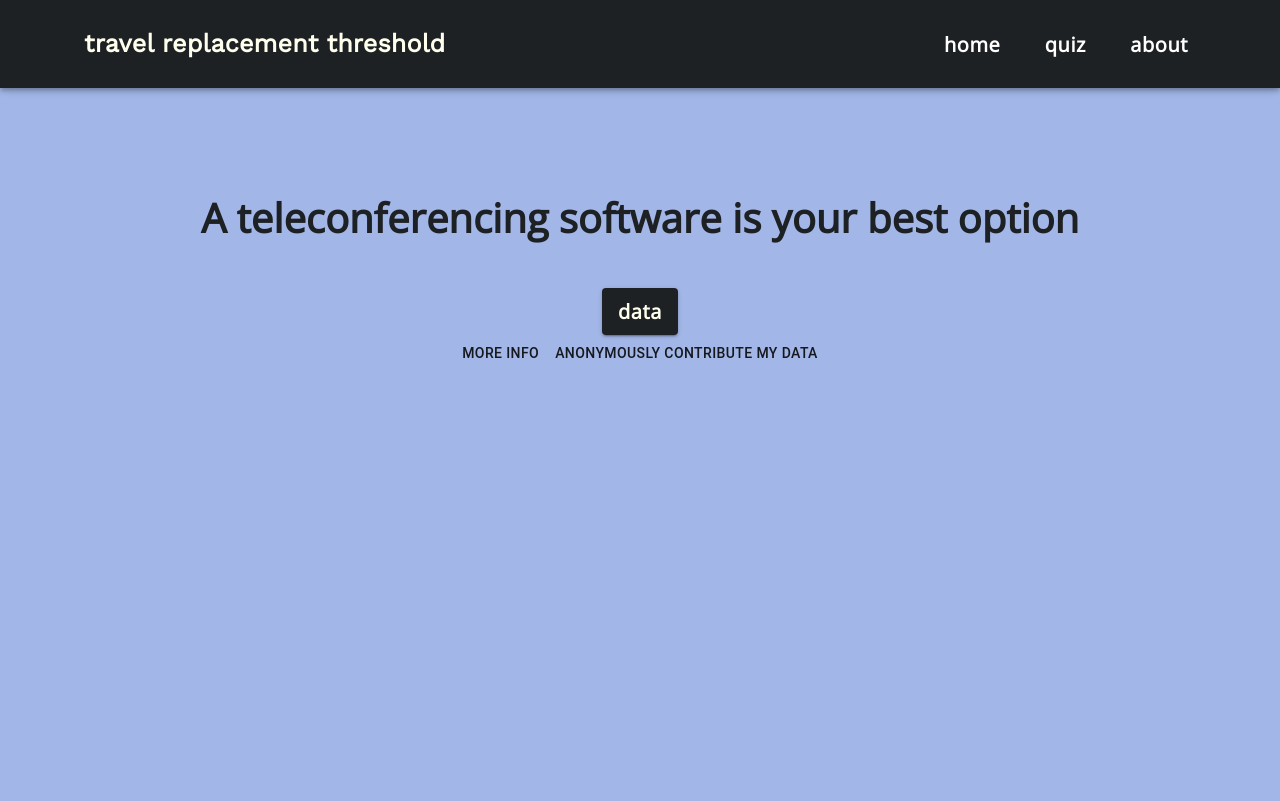
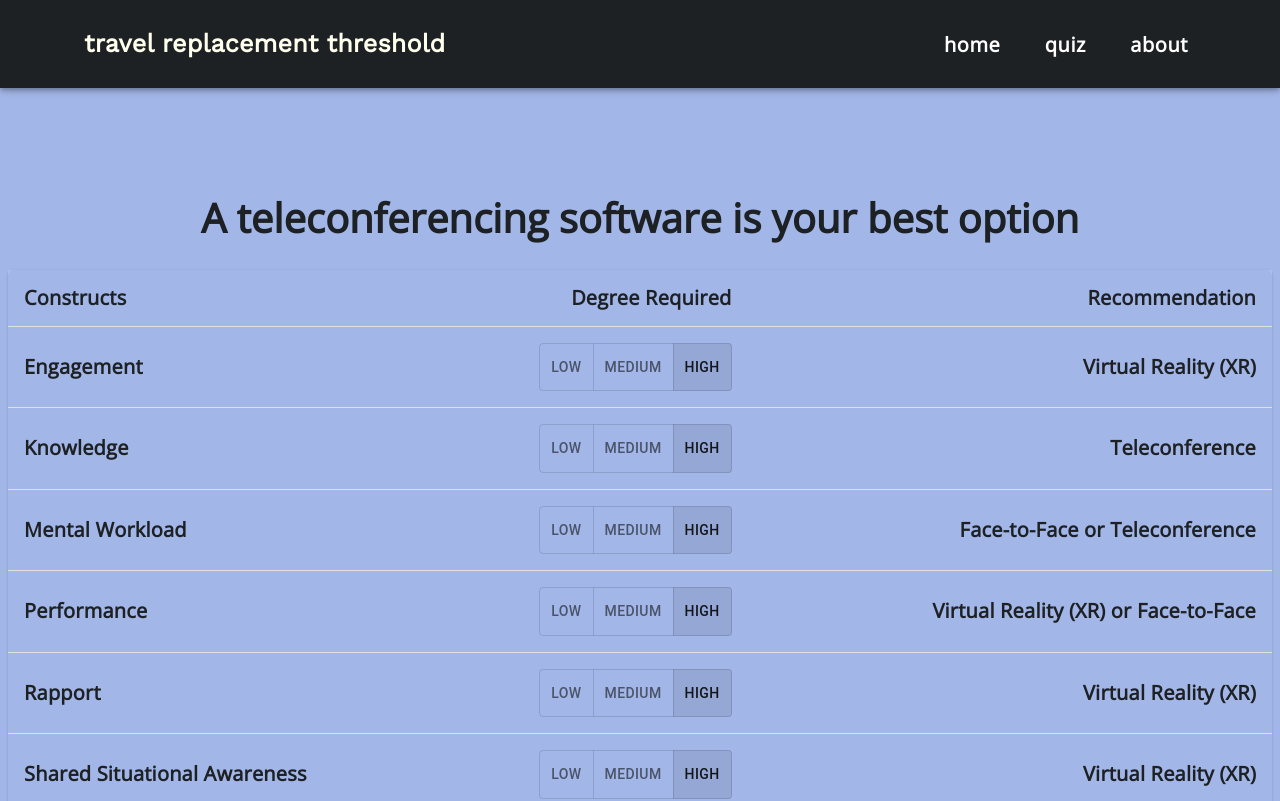
Before and after one commit to hay733/travel-substitute-threshold, a React (Create React App) app: page /results in a window 1280 px wide. Shown: the top 801 px of the page. Built offline with nearby package versions, Linux system fonts and the light colour scheme.

Commit message:
fixed layout

```diff
--- a/src/pages/Results.js
+++ b/src/pages/Results.js
@@ -56,20 +56,6 @@ const styles = theme => ({
       },
 });
 
-function ResultsTable() {
-    const { container, content_container } = useStyles();
-    return(
-        <div className={container}>
-            {/* <div className={content_container} style={{ float: "left", width: "40%", overflowY: "scroll"}}>
-                <QuestionBoxes />
-            </div> */}
-            <div className={content_container} /**style={{ float: "right", width: "59.5%" }}**/>
-                <DataTable />
-            </div>
-        </div>
-    );
-}
-
 class Results extends React.Component {
     state = {
         isActive: false,
@@ -84,18 +70,6 @@ class Results extends React.Component {
     handleHide = () => {
         this.setState({isActive: false});
     };
-    // state, handleshow and handlehide toggle resultstable, but dont need atm
-    // state = {
-    //     isActive: false
-    // };
-
-    // handleShow = () => {
-    //     this.setState({isActive: true});
-    //   };
-
-    // handleHide = () => {
-    //     this.setState({isActive: false});
-    // };
 
     openModal = (e, data) => {
         console.log(e);
@@ -114,29 +88,16 @@ class Results extends React.Component {
         return (
             <>
                 <div>
+                    {/* Render header and best option */}
                     <Header />
                     <h1 className={classes.mainWords} style = {{marginTop: "15%"}}>A teleconferencing software is your best option</h1>
-                    <br></br>
 
-                    {this.state.isActive ?(
-                        // <div>
-                        //     <div style={{textAlign: "center"}}><Button variant="contained" onClick={this.handleHide} className={classes.whyButton}>
-                        //         hide data
-                        //     </Button></div>
-                        //     <div>
-                        //          <div className={classes.content_container} style={{ float: "left", width: "40%", overflowY: "scroll"}}>
-                        //              <QuestionBoxes />
-                        //          </div>
-                                    <div className={classes.content_container} style={{ float: "right", width: "59.5%" }} onClick={this.openModal}>
-                                        <DataTable/>
-                                    </div>
-                                // </div>
-                            // </div>
-                    ) : (
-                        <div style={{textAlign: "center"}}><Button variant="contained" onClick={this.handleShow} className={classes.whyButton}>
-                            data
-                        </Button></div>
-                    )}
+                    {/* Render the datatable, and have onClick to open popups */}
+                    <div className={classes.content_container}  onClick={this.openModal}>
+                        <DataTable/>
+                    </div>
+
+                    {/* generates the construct def popup */}
                     <Dialog open={this.state.isOpen} onClose={this.closeModal} maxWidth='md' fullWidth={true}>
                         <Typography margin='10%' align='center'>
                             <h2>{this.title}</h2>
@@ -145,6 +106,8 @@ class Results extends React.Component {
                         <Button onClick={this.closeModal}>Close</Button>
                     </Dialog>
                 </div>
+
+                {/* render the "next steps" buttongroup */}
                 <div style={{textAlign: "center"}}>
                     <ButtonGroup variant="outlined" aria-label="text button group">
                         <Button href="/about">more info</Button>
@@ -152,43 +115,6 @@ class Results extends React.Component {
                     </ButtonGroup>
                 </div>
           </>
-// =======
-//             <div>
-//                 <Header />
-//                 <h1 className={classes.mainWords} style = {{marginTop: "15%"}}>A teleconferencing software is your best option</h1>
-//                 {/* <br></br> */}
-
-//                 {/* {this.state.isActive ?(
-//                     <div style={{textAlign: "center"}}><Button variant="contained" onClick={this.handleHide} className={classes.whyButton}>
-//                         hide data
-//                     </Button></div>
-//                 ) : (
-//                     <div style={{textAlign: "center"}}><Button variant="contained" onClick={this.handleShow} className={classes.whyButton}>
-//                         data
-//                     </Button></div>
-//                 )}
-//                 {this.state.isActive && <ResultsTable />} */}
-
-//                 <ResultsTable />
-
-//                 <br></br><br></br><br></br>
-//                 {/* <div style={{textAlign: "center", marginBottom: "5%"}}>
-//                     <a href='/about' classname={classes.mainWords} style={{color: "black", fontSize: 20, fontFamily: "Open Sans, sans-serif"}}>
-//                         more info
-//                     </a>
-//                     <br></br>
-//                     <a href='/about' classname={classes.mainWords} style={{color: "black", fontSize: 20, fontFamily: "Open Sans, sans-serif"}}>
-//                         contribute my data anonymously
-//                     </a>
-//                 </div> */}
-//                 <div style={{textAlign: "center"}}>
-//                     <ButtonGroup variant="outlined" aria-label="text button group">
-//                         <Button href="/about">more info</Button>
-//                         <Button>anonymously contribute my data</Button>
-//                     </ButtonGroup>
-//                 </div>
-//             </div>
-// >>>>>>> master
         );
     }
 }
```
